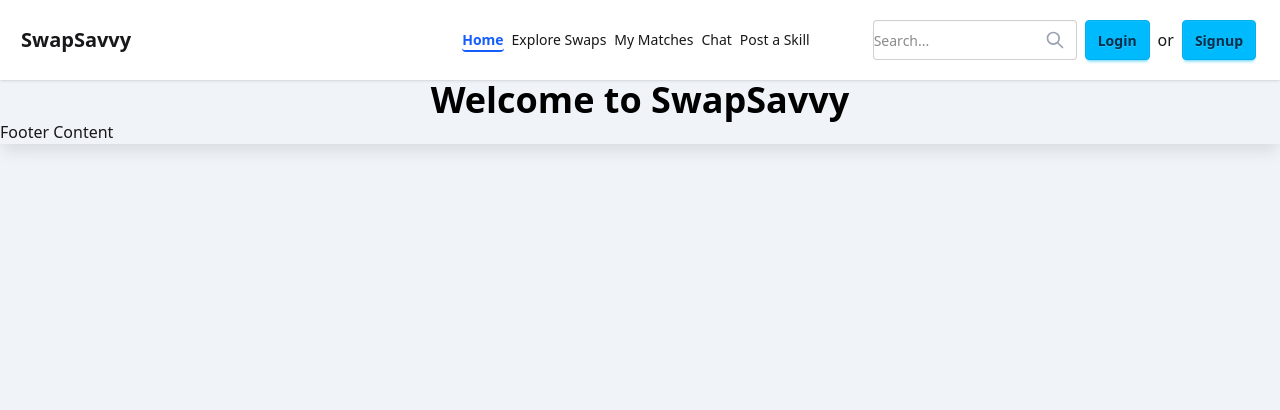
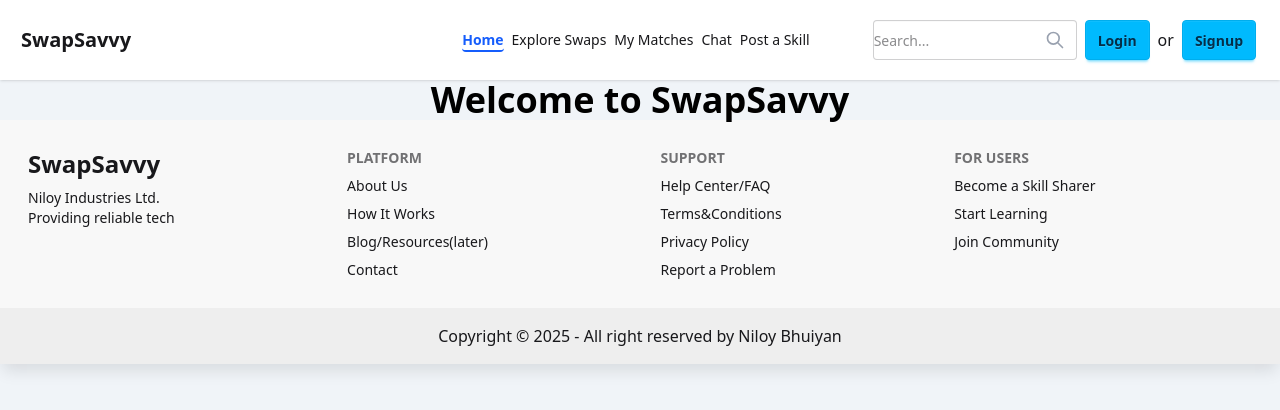
Before and after one commit to niloy8/SwapSavvy, a React (Vite) app in the folder SwapSavvy/: page / in a window 1280 px wide. Shown: the top 410 px of the page. Built offline with nearby package versions, Linux system fonts and the light colour scheme.

Commit message:
Fotter Updated

```diff
--- a/SwapSavvy/src/Components/Pages/Shared/Fotter.jsx
+++ b/SwapSavvy/src/Components/Pages/Shared/Fotter.jsx
@@ -2,7 +2,41 @@
 const Fotter = () => {
     return (
         <div>
-            <p>Footer Content</p>
+            <footer className="footer sm:footer-horizontal bg-base-200 text-base-content !p-7 ">
+
+                <aside>
+                    <h1 className="text-2xl font-extrabold">SwapSavvy</h1>
+                    <p>
+                        Niloy Industries Ltd.
+                        <br />
+                        Providing reliable tech
+                    </p>
+                </aside>
+                <nav>
+                    <h6 className="footer-title">Platform</h6>
+                    <a className="link link-hover">About Us</a>
+                    <a className="link link-hover">How It Works</a>
+                    <a className="link link-hover">Blog/Resources(later)</a>
+                    <a className="link link-hover">Contact</a>
+                </nav>
+                <nav>
+                    <h6 className="footer-title">Support</h6>
+                    <a className="link link-hover">Help Center/FAQ</a>
+                    <a className="link link-hover">Terms&Conditions</a>
+                    <a className="link link-hover">Privacy Policy</a>
+                    <a className="link link-hover">Report a Problem</a>
+                </nav>
+                <nav>
+                    <h6 className="footer-title">For Users</h6>
+                    <a className="link link-hover">Become a Skill Sharer</a>
+                    <a className="link link-hover">Start Learning</a>
+                    <a className="link link-hover">Join Community</a>
+                </nav>
+
+            </footer>
+            <aside>
+                <p className="text-center bg-base-300 !p-4">Copyright © {new Date().getFullYear()} - All right reserved by Niloy Bhuiyan</p>
+            </aside>
         </div>
     );
 };
--- a/SwapSavvy/src/Components/Pages/Shared/Navbar.jsx
+++ b/SwapSavvy/src/Components/Pages/Shared/Navbar.jsx
@@ -11,7 +11,7 @@ const Navbar = () => {
                     {/* Mobile dropdown */}
                     <ul
                         tabIndex={0}
-                        className="menu menu-sm dropdown-content bg-amber-50 text-black rounded-box z-1 mt-3 ml-3 w-52 p-2 shadow gap-2 [&_a]:!px-1 [&_a]:!py-2 [&_.active]:text-blue-600 [&_.active]:font-semibold">
+                        className="menu menu-sm dropdown-content bg-amber-50 text-black rounded-box z-1 mt-3 ml-3 w-52 p-2 shadow gap-2 [&_a]:!px-1 [&_a]:!py-2 [&_.active]:text-blue-600 [&_.active]:font-bold">
                         <li><NavLink to="/">Home</NavLink></li>
                         <li><NavLink to="/explore">Explore Swaps</NavLink></li>
                         <li><NavLink to="/matches">My Matches</NavLink></li>
```
